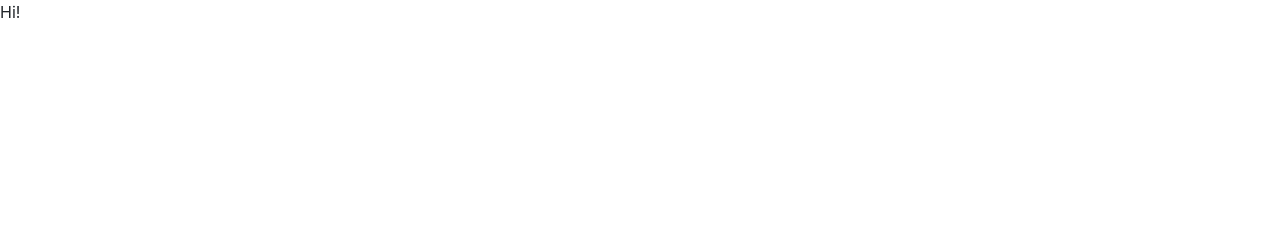
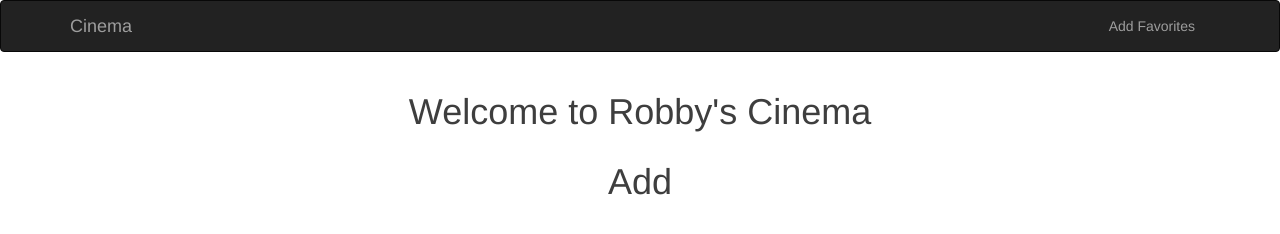
Before and after one commit to robbyvan/Cinema, a website: page client/index.html at #!/movies/add in a window 1280 px wide. Drawn offline with nearby package versions, Linux system fonts and the light colour scheme; some packages are replaced by stand-ins of ours.

Commit message:
ngRoute ok

```diff
--- a/client/controllers/movies.js
+++ b/client/controllers/movies.js
@@ -0,0 +1,5 @@
+var myApp = angular.module('myApp');
+
+myApp.controller('MovieController', ['$scope', '$http', '$routeParams', '$location', function($scope, $http, $routeParams, $location){
+  console.log("MovieController Loaded.");
+}]);
--- a/client/css/style.css
+++ b/client/css/style.css
@@ -0,0 +1,4 @@
+#movie-box h1{
+  text-align: center;
+  color: #3e3e3e;
+}
--- a/client/index.html
+++ b/client/index.html
@@ -1,5 +1,5 @@
 <!DOCTYPE html>
-<html>
+<html ng-app="myApp">
 <head>
   <title>Robby's Cinema</title>
   <link rel="stylesheet" type="text/css" href="bower_components/bootstrap/dist/css/bootstrap.css">
@@ -12,7 +12,34 @@
   <script type="text/javascript" src="/myApp.js"></script>
   <script type="text/javascript" src="/controllers/movies.js"></script>
 </head>
+
 <body>
-  <p>Hi!</p>
+  <nav class="navbar navbar-inverse">
+      <div class="container">
+        <div class="navbar-header">
+          <button type="button" class="navbar-toggle collapsed" data-toggle="collapse" data-target="#navbar" aria-expanded="false" aria-controls="navbar">
+            <span class="sr-only">Toggle navigation</span>
+            <span class="icon-bar"></span>
+            <span class="icon-bar"></span>
+            <span class="icon-bar"></span>
+          </button>
+          <a class="navbar-brand" href="#">Cinema</a>
+        </div>
+        <div id="navbar" class="collapse navbar-collapse">
+          <ul class="nav navbar-nav navbar-right">
+            <li><a href="#!/books/add">Add Favorites</a></li>
+          </ul>
+        </div>
+      </div>
+    </nav>
+
+    <div id="movie-box" class="container">
+      <h1>Welcome to Robby's Cinema</h1>
+      <div class="col-md-12">
+        <div ng-view></div>
+      </div>
+
+    </div><!-- /.container -->
 </body>
+
 </html>
--- a/client/myApp.js
+++ b/client/myApp.js
@@ -0,0 +1,28 @@
+var myApp = angular.module('myApp', ['ngRoute']);
+
+myApp.config(function($routeProvider){
+  $routeProvider.when('/', {
+    controller: 'MovieController',
+    templateUrl: 'views/movies.html'
+  })
+  .when('/movies', {
+    controller: 'MovieController',
+    templateUrl: 'views/movies.html'
+  })
+  .when('/movies/details/:id', {
+    controller: 'MovieController',
+    templateUrl: 'views/movie_detail.html'
+  })
+  .when('/movies/add', {
+    controller: 'MovieController',
+    templateUrl: 'views/add_movie.html'
+  })
+  .when('/movies/edit', {
+    controller: 'MovieController',
+    templateUrl: 'views/edit_movie.html'
+  })
+  .otherwise({
+    redirectTo: '/'
+  });
+
+});
--- /dev/null
+++ b/client/views/add_movie.html
@@ -0,0 +1 @@
+<h1>Add</h1>
```
Also changed, not shown: client/views/edit_movie.html (+1 -0 lines), client/views/movie_detail.html (+1 -0 lines), client/views/movies.html (+1 -0 lines).
